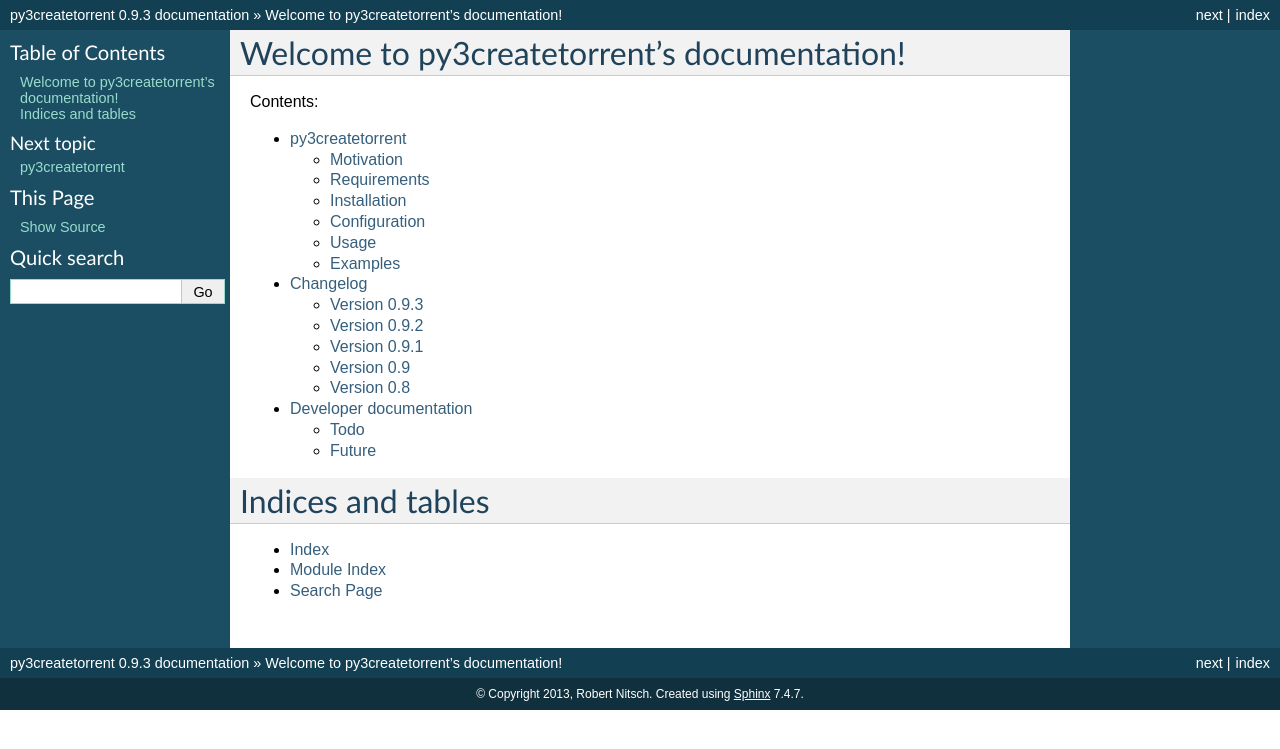
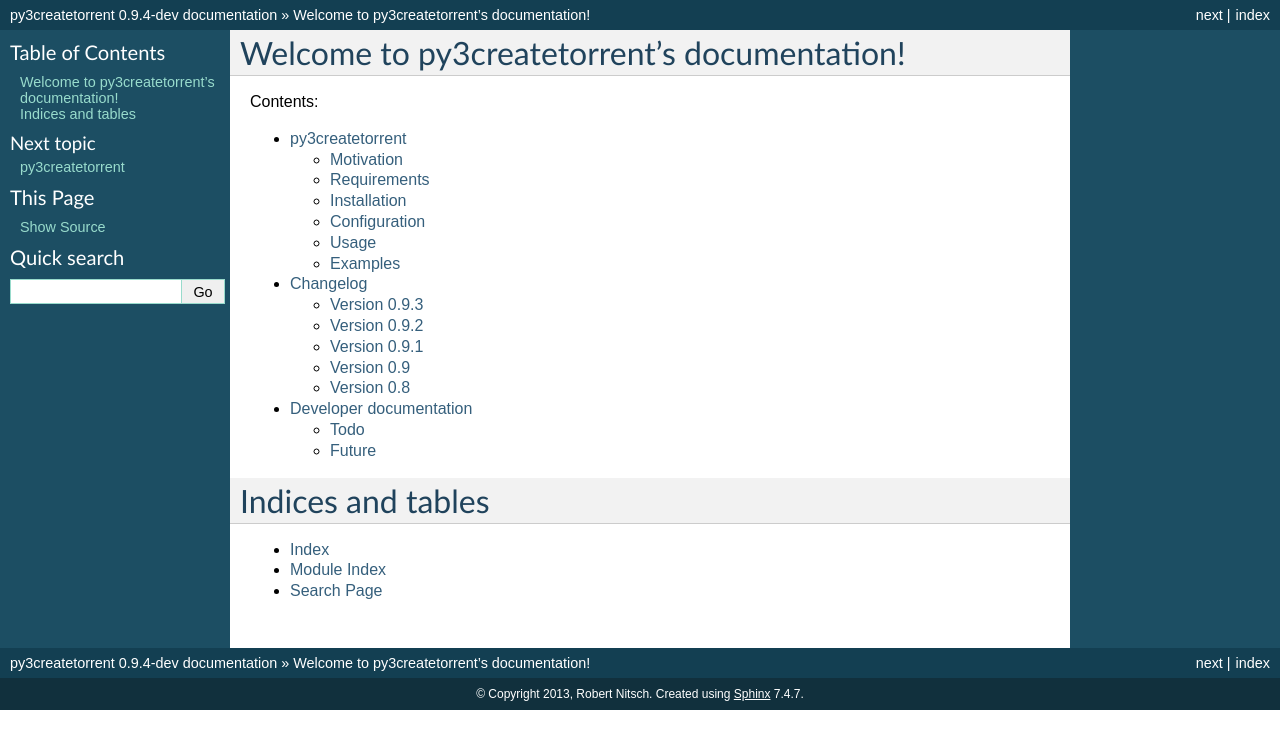
Before and after one commit to Ineluctable/py3createtorrent, a Sphinx documentation site: the page built from docs/source/index.rst, in a window 1280 px wide. Shown: the top 749 px of the page. Built offline with Sphinx 7.4.7, drawn with Linux system fonts in a browser that asks for light colours.

Commit message:
Update version specified in Sphinx configuration

```diff
--- a/docs/source/conf.py
+++ b/docs/source/conf.py
@@ -50,7 +50,7 @@
 # The short X.Y version.
 version = '0.9'
 # The full version, including alpha/beta/rc tags.
-release = '0.9.3'
+release = '0.9.4-dev'
 
 # The language for content autogenerated by Sphinx. Refer to documentation
 # for a list of supported languages.
```
